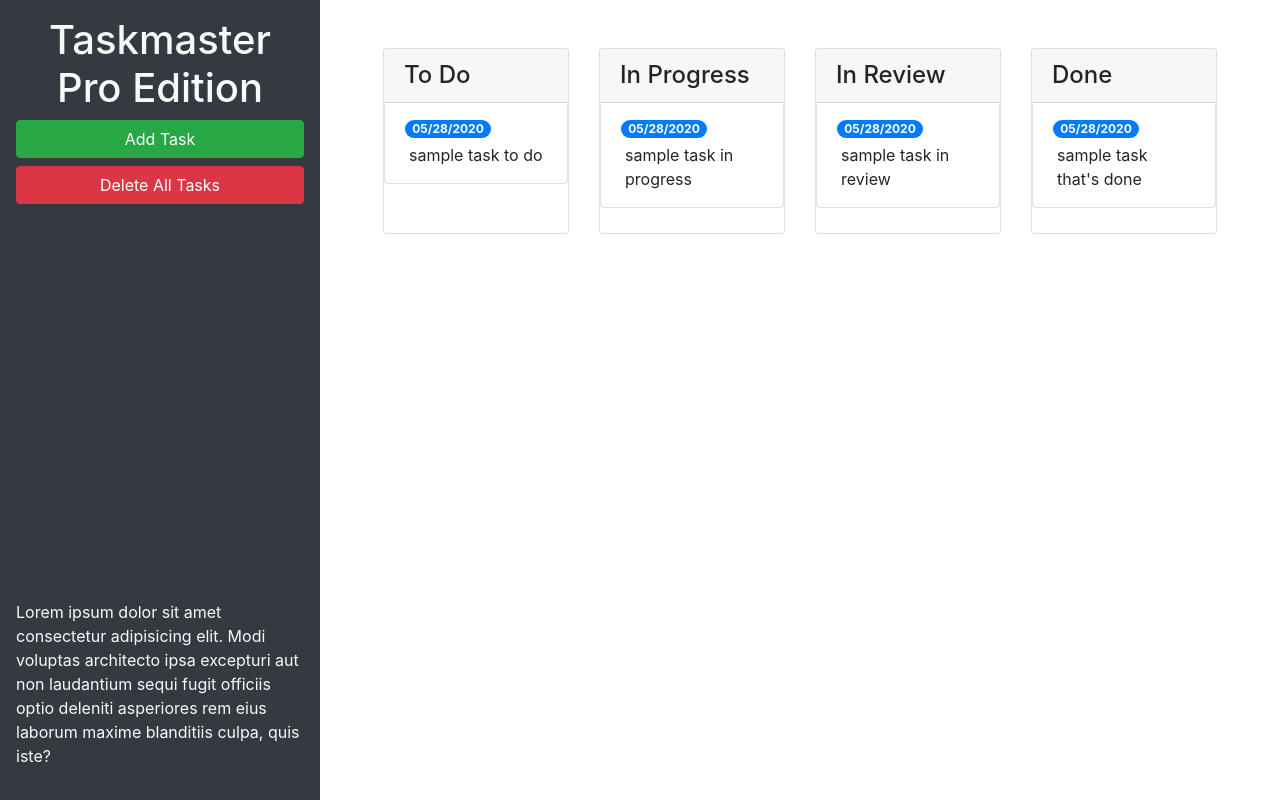
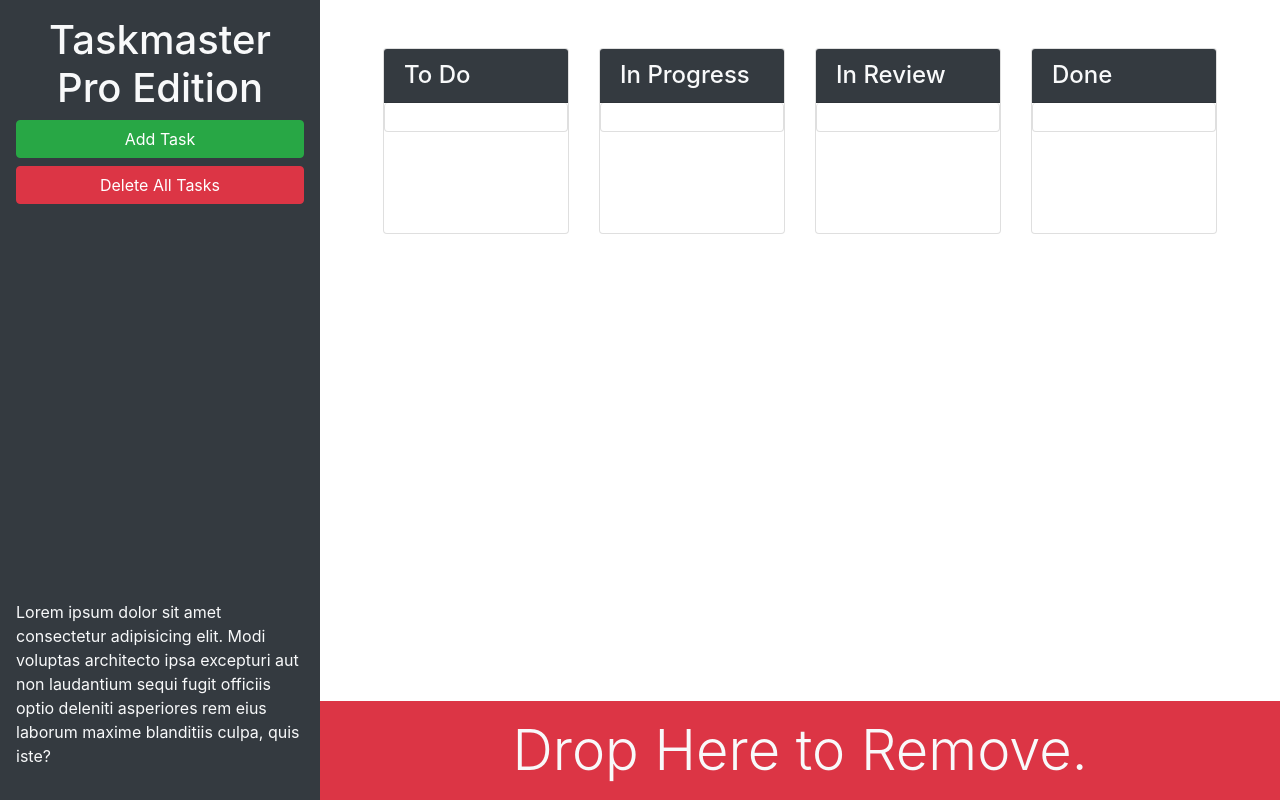
Before and after one commit to bk7711/taskmaster-pro, a plain HTML site: page index.html in a window 1280 px wide. Drawn offline with nearby package versions, Linux system fonts and the light colour scheme.

Commit message:
add bootstrap classes and delete bar

```diff
--- a/index.html
+++ b/index.html
@@ -13,26 +13,26 @@
 <body>
 
   <div class="row min-vh-100 no-gutters">
-    <header class="col-12 col-lg-3 bg-dark text-light d-flex flex-column p-4 p-lg-3">
+    <header class="col-12 col-lg-3 bg-dark text-light sticky-top d-flex flex-column p-4 p-lg-3">
       <h1 class="text-center">Taskmaster Pro Edition</h1>
       <button id="create-task" class="btn btn-block btn-success" data-toggle="modal" data-target="#task-form-modal">Add
         Task</button>
       <button id="remove-tasks" class="btn btn-block btn-danger">Delete All Tasks</button>
-      <p class="mt-auto">Lorem ipsum dolor sit amet consectetur adipisicing elit. Modi voluptas architecto ipsa
+      <p class="mt-auto d-none d-lg-block">Lorem ipsum dolor sit amet consectetur adipisicing elit. Modi voluptas architecto ipsa
         excepturi aut non
         laudantium sequi fugit officiis optio deleniti asperiores rem eius laborum maxime blanditiis culpa, quis iste?
       </p>
     </header>
-    <main class="col-12 col-lg-9">
+    <main class="col-12 col-lg-9 d-flex flex-column">
       <div class="m-5 row justify-content-around">
         <!-- todo start -->
         <div class = "col-12 col-md-6 col-xl-3 mb-3">
           <div class="card">
-            <h4 class="card-header">To Do</h4>
+            <h4 class="card-header bg-dark text-light">To Do</h4>
             <ul id="list-toDo" class="list-group">
               <li class="list-group-item">
-                <span class="badge badge-primary badge-pill">05/28/2020</span>
-                <p class="m-1">sample task to do</p>
+                <span class="badge badge-primary badge-pill"></span>
+                <p class="m-1"></p>
               </li>
             </ul>
           </div>
@@ -42,11 +42,11 @@
         <!-- in progress start -->
         <div class="col-12 col-md-6 col-xl-3 mb-3">
           <div class="card">
-            <h4 class="card-header">In Progress</h4>
+            <h4 class="card-header bg-dark text-light">In Progress</h4>
             <ul id="list-inProgress" class="list-group">
               <li class="list-group-item">
-                <span class="badge badge-primary badge-pill">05/28/2020</span>
-                <p class="m-1">sample task in progress</p>
+                <span class="badge badge-primary badge-pill"></span>
+                <p class="m-1"></p>
               </li>
             </ul>
           </div>
@@ -55,11 +55,11 @@
         <!-- in review start -->
         <div class="col-12 col-md-6 col-xl-3 mb-3">
           <div class="card">
-             <h4 class="card-header">In Review</h4>
+             <h4 class="card-header bg-dark text-light">In Review</h4>
               <ul id="list-inReview" class="list-group">
                 <li class="list-group-item">
-                  <span class="badge badge-primary badge-pill">05/28/2020</span>
-                  <p class="m-1">sample task in review</p>
+                  <span class="badge badge-primary badge-pill"></span>
+                  <p class="m-1"></p>
                 </li>
               </ul>
           </div>
@@ -68,17 +68,22 @@
         <!-- done start -->
         <div class="col-12 col-md-6 col-xl-3 mb-3">
           <div class="card">
-            <h4 class="card-header">Done</h4>
+            <h4 class="card-header bg-dark text-light">Done</h4>
               <ul id="list-done" class="list-group">
                 <li class="list-group-item">
-                  <span class="badge badge-primary badge-pill">05/28/2020</span>
-                  <p class="m-1">sample task that's done</p>
+                  <span class="badge badge-primary badge-pill"></span>
+                  <p class="m-1"></p>
                 </li>
               </ul>
           </div>
 
         </div>
         <!-- done end -->
+      </div>
+      <div id="trash" class="mt-auto">
+        <div class="w-100 bg-danger p-3 text-center text-light display-4">
+          Drop Here to Remove.
+        </div>
       </div>
     </main>
   </div>
```
